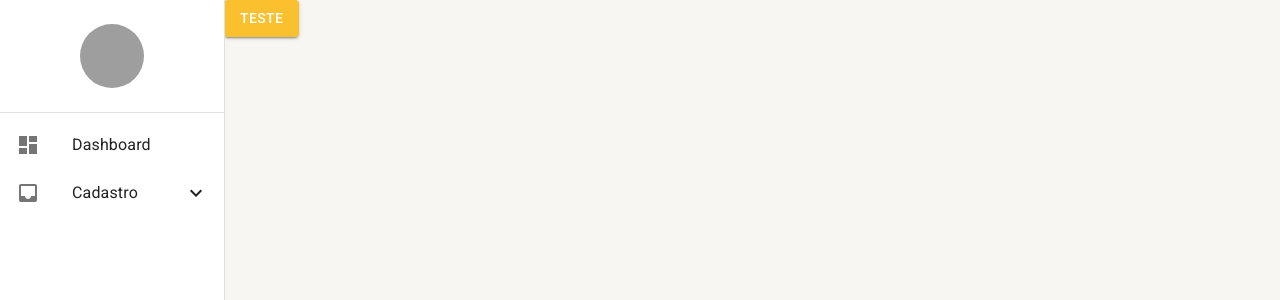
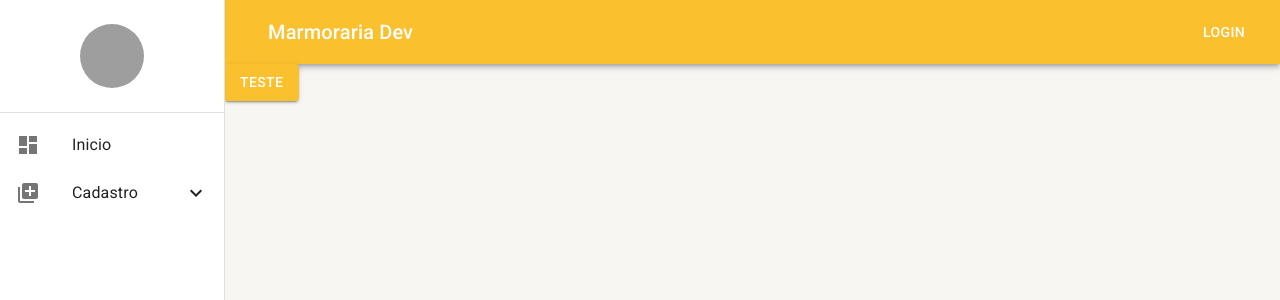
Before and after one commit to FagnerMoraes/marmoraria-front, a React (Create React App) app: page /pagina-inicial in a window 1280 px wide. Shown: the top 300 px of the page. Built offline with nearby package versions, Linux system fonts and the light colour scheme; grey boxes are pictures that could not be loaded.

Commit message:
feat: create dashboard

```diff
--- a/src/App.tsx
+++ b/src/App.tsx
@@ -1,7 +1,7 @@
 
 import {BrowserRouter} from 'react-router-dom';
 import { AppRoutes } from './routes';
-import { SideBar } from './shared/components';
+import { Header, SideBar } from './shared/components';
 import { AppThemeProvider } from './shared/contexts/ThemeContext';
 
 export const App = () => {
@@ -9,6 +9,7 @@ export const App = () => {
     <AppThemeProvider>
       <BrowserRouter>
         <SideBar>
+        <Header/>
           <AppRoutes />
         </SideBar>
       </BrowserRouter>
--- a/src/routes/index.tsx
+++ b/src/routes/index.tsx
@@ -10,4 +10,4 @@ export  const AppRoutes = () => {
 
         </Routes>
     );
-}
+};
--- /dev/null
+++ b/src/shared/components/header/Header.tsx
@@ -0,0 +1,24 @@
+import { AppBar, Box, Button, IconButton, Toolbar, Typography } from "@mui/material";
+
+export const Header = () => {
+    return (
+        <Box sx={{ flexGrow: 1 }}>
+          <AppBar position="static">
+            <Toolbar>
+              <IconButton
+                size="medium"
+                edge="start"
+                color="inherit"
+                aria-label="menu"
+                sx={{ mr: 2 }}
+              >
+              </IconButton>
+              <Typography variant="h6" component="div" sx={{ flexGrow: 1 }}>
+                Marmoraria Dev
+              </Typography>
+              <Button color="inherit">Login</Button>
+            </Toolbar>
+          </AppBar>
+        </Box>
+      );
+};
--- a/src/shared/components/index.ts
+++ b/src/shared/components/index.ts
@@ -1 +1,2 @@
 export * from './side-menu/SideBar';
+export * from './header/Header';
--- a/src/shared/components/side-menu/SideBar.tsx
+++ b/src/shared/components/side-menu/SideBar.tsx
@@ -1,12 +1,29 @@
 import { ExpandLess, ExpandMore } from '@mui/icons-material';
 import { Avatar, Collapse, Divider, Drawer, Icon, List, ListItemButton, ListItemIcon, ListItemText, useTheme } from '@mui/material';
 import { Box } from '@mui/system';
+import PersonAddAlt1 from '@mui/icons-material/PersonAddAlt1';
+import DomainAdd from '@mui/icons-material/DomainAdd';
+import LibraryAdd from '@mui/icons-material/LibraryAdd';
 import React from 'react';
 
 interface ISideBarProps {
     children: React.ReactNode;
   }
 
+  interface IListItemLinkProps{
+
+  }
+
+  const ListItemLink: React.FC<IListItemLinkProps> = ({ }) => {
+    return(
+      <ListItemButton>
+        <ListItemIcon>
+            <Icon>dashboard</Icon>
+        </ListItemIcon>
+        <ListItemText primary="Inicio" />
+      </ListItemButton>
+    );
+  };
 
 
 export const SideBar: React.FC<ISideBarProps> = ({children}) => {
@@ -35,11 +52,11 @@ export const SideBar: React.FC<ISideBarProps> = ({children}) => {
                   <ListItemIcon>
                    <Icon>dashboard</Icon>
                 </ListItemIcon>
-                <ListItemText primary="Dashboard" />
+                <ListItemText primary="Inicio" />
               </ListItemButton>
               <ListItemButton onClick={handleClick}>
               <ListItemIcon>
-               <Icon> inboxIcon </Icon>
+               <LibraryAdd />
               </ListItemIcon>
               <ListItemText primary="Cadastro" />
               {open ? <ExpandLess /> : <ExpandMore />}
@@ -48,15 +65,15 @@ export const SideBar: React.FC<ISideBarProps> = ({children}) => {
         <List component="div" disablePadding>
           <ListItemButton sx={{ pl: 4 }}>
             <ListItemIcon>
-              <Icon>starBorder</Icon>
+              <PersonAddAlt1 />
             </ListItemIcon>
-            <ListItemText primary="Starred" />
+            <ListItemText primary="Cliente" />
           </ListItemButton>
           <ListItemButton sx={{ pl: 4 }}>
             <ListItemIcon>
-              <Icon>starBorder</Icon>
+              <DomainAdd />
             </ListItemIcon>
-            <ListItemText primary="Starred" />
+            <ListItemText primary="Fornecedor" />
           </ListItemButton>
         </List>
       </Collapse>
```
Also changed, not shown: public/manifest.json.
